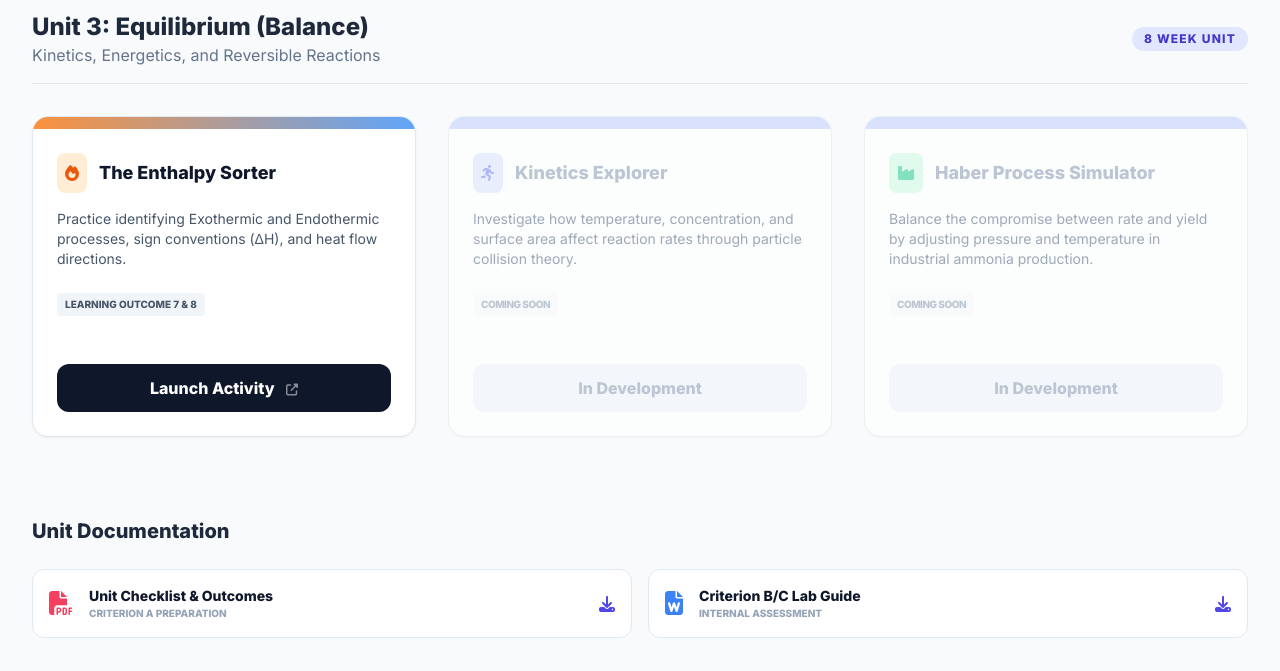
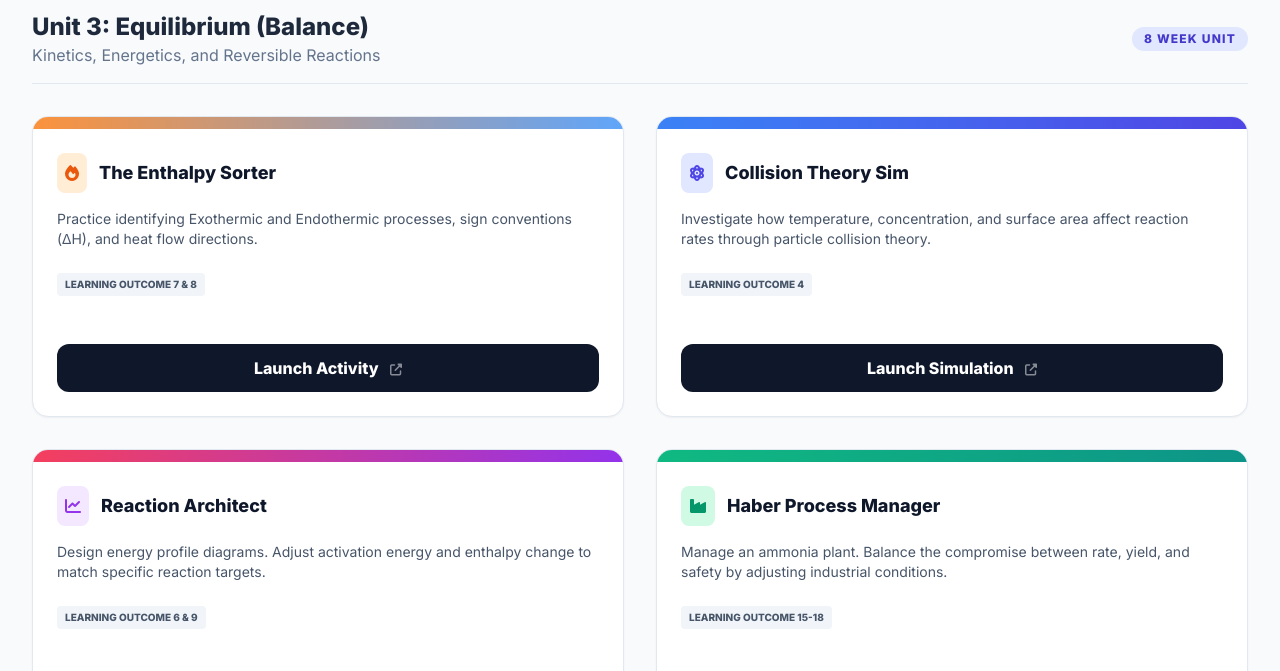
Before and after one commit to sciencebeaker-cpu/BIS-science, a plain HTML site: page index.html in a window 1280 px wide. Shown: the part 350-1021 px from the top of the page. Drawn offline with nearby package versions, Linux system fonts and the light colour scheme.

Commit message:
Update index.html

```diff
--- a/index.html
+++ b/index.html
@@ -57,7 +57,7 @@
             </div>
 
             <!-- Activity Grid -->
-            <div class="grid grid-cols-1 md:grid-cols-2 lg:grid-cols-3 gap-8">
+            <div class="grid grid-cols-1 md:grid-cols-2 lg:grid-cols-2 gap-8">
 
                 <!-- Activity 1: Enthalpy Sorter -->
                 <div class="unit-card bg-white rounded-2xl border border-slate-200 shadow-sm overflow-hidden flex flex-col">
@@ -83,51 +83,75 @@
                     </div>
                 </div>
 
-                <!-- Activity 2: Kinetics Simulator (Placeholder) -->
-                <div class="unit-card bg-white rounded-2xl border border-slate-200 shadow-sm overflow-hidden flex flex-col opacity-60">
-                    <div class="h-3 bg-indigo-200"></div>
+                <!-- Activity 2: Kinetics Simulator -->
+                <div class="unit-card bg-white rounded-2xl border border-slate-200 shadow-sm overflow-hidden flex flex-col">
+                    <div class="h-3 bg-gradient-to-r from-blue-500 to-indigo-600"></div>
                     <div class="p-6 flex-grow">
                         <div class="flex items-center gap-3 mb-4">
-                            <div class="bg-indigo-100 text-indigo-400 p-2 rounded-lg">
-                                <i class="fas fa-running"></i>
+                            <div class="bg-indigo-100 text-indigo-600 p-2 rounded-lg">
+                                <i class="fas fa-atom"></i>
                             </div>
-                            <h3 class="font-bold text-lg text-slate-400">Kinetics Explorer</h3>
+                            <h3 class="font-bold text-lg">Collision Theory Sim</h3>
                         </div>
-                        <p class="text-slate-500 text-sm mb-6">
+                        <p class="text-slate-600 text-sm mb-6">
                             Investigate how temperature, concentration, and surface area affect reaction rates through particle collision theory.
                         </p>
                         <div class="flex flex-wrap gap-2 mb-6">
-                            <span class="bg-slate-50 text-slate-400 px-2 py-1 rounded text-[10px] font-bold uppercase tracking-tighter">Coming Soon</span>
+                            <span class="bg-slate-100 text-slate-600 px-2 py-1 rounded text-[10px] font-bold uppercase">Learning Outcome 4</span>
                         </div>
                     </div>
                     <div class="p-6 pt-0">
-                        <button disabled class="w-full text-center py-3 bg-slate-100 text-slate-400 rounded-xl font-bold cursor-not-allowed">
-                            In Development
-                        </button>
+                        <a href="KineticsSim.html" class="block w-full text-center py-3 bg-slate-900 text-white rounded-xl font-bold hover:bg-slate-800 transition">
+                            Launch Simulation <i class="fas fa-external-link-alt ml-2 text-xs opacity-50"></i>
+                        </a>
                     </div>
                 </div>
 
-                <!-- Activity 3: Haber Process (Placeholder) -->
-                <div class="unit-card bg-white rounded-2xl border border-slate-200 shadow-sm overflow-hidden flex flex-col opacity-60">
-                    <div class="h-3 bg-indigo-200"></div>
+                <!-- Activity 3: Reaction Profile Architect -->
+                <div class="unit-card bg-white rounded-2xl border border-slate-200 shadow-sm overflow-hidden flex flex-col">
+                    <div class="h-3 bg-gradient-to-r from-rose-500 to-purple-600"></div>
                     <div class="p-6 flex-grow">
                         <div class="flex items-center gap-3 mb-4">
-                            <div class="bg-emerald-100 text-emerald-400 p-2 rounded-lg">
-                                <i class="fas fa-industry"></i>
+                            <div class="bg-purple-100 text-purple-600 p-2 rounded-lg">
+                                <i class="fas fa-chart-line"></i>
                             </div>
-                            <h3 class="font-bold text-lg text-slate-400">Haber Process Simulator</h3>
+                            <h3 class="font-bold text-lg">Reaction Architect</h3>
                         </div>
-                        <p class="text-slate-500 text-sm mb-6">
-                            Balance the compromise between rate and yield by adjusting pressure and temperature in industrial ammonia production.
+                        <p class="text-slate-600 text-sm mb-6">
+                            Design energy profile diagrams. Adjust activation energy and enthalpy change to match specific reaction targets.
                         </p>
                         <div class="flex flex-wrap gap-2 mb-6">
-                            <span class="bg-slate-50 text-slate-400 px-2 py-1 rounded text-[10px] font-bold uppercase tracking-tighter">Coming Soon</span>
+                            <span class="bg-slate-100 text-slate-600 px-2 py-1 rounded text-[10px] font-bold uppercase">Learning Outcome 6 & 9</span>
                         </div>
                     </div>
                     <div class="p-6 pt-0">
-                        <button disabled class="w-full text-center py-3 bg-slate-100 text-slate-400 rounded-xl font-bold cursor-not-allowed">
-                            In Development
-                        </button>
+                        <a href="ReactionProfile.html" class="block w-full text-center py-3 bg-slate-900 text-white rounded-xl font-bold hover:bg-slate-800 transition">
+                            Launch Tool <i class="fas fa-external-link-alt ml-2 text-xs opacity-50"></i>
+                        </a>
+                    </div>
+                </div>
+
+                <!-- Activity 4: Haber Process Manager -->
+                <div class="unit-card bg-white rounded-2xl border border-slate-200 shadow-sm overflow-hidden flex flex-col">
+                    <div class="h-3 bg-gradient-to-r from-emerald-500 to-teal-600"></div>
+                    <div class="p-6 flex-grow">
+                        <div class="flex items-center gap-3 mb-4">
+                            <div class="bg-emerald-100 text-emerald-600 p-2 rounded-lg">
+                                <i class="fas fa-industry"></i>
+                            </div>
+                            <h3 class="font-bold text-lg">Haber Process Manager</h3>
+                        </div>
+                        <p class="text-slate-600 text-sm mb-6">
+                            Manage an ammonia plant. Balance the compromise between rate, yield, and safety by adjusting industrial conditions.
+                        </p>
+                        <div class="flex flex-wrap gap-2 mb-6">
+                            <span class="bg-slate-100 text-slate-600 px-2 py-1 rounded text-[10px] font-bold uppercase">Learning Outcome 15-18</span>
+                        </div>
+                    </div>
+                    <div class="p-6 pt-0">
+                        <a href="HaberProcess.html" class="block w-full text-center py-3 bg-slate-900 text-white rounded-xl font-bold hover:bg-slate-800 transition">
+                            Launch Simulation <i class="fas fa-external-link-alt ml-2 text-xs opacity-50"></i>
+                        </a>
                     </div>
                 </div>
 
```
